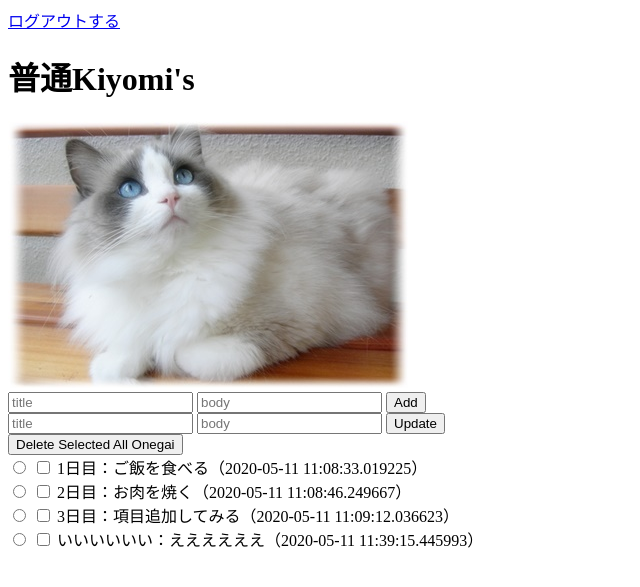
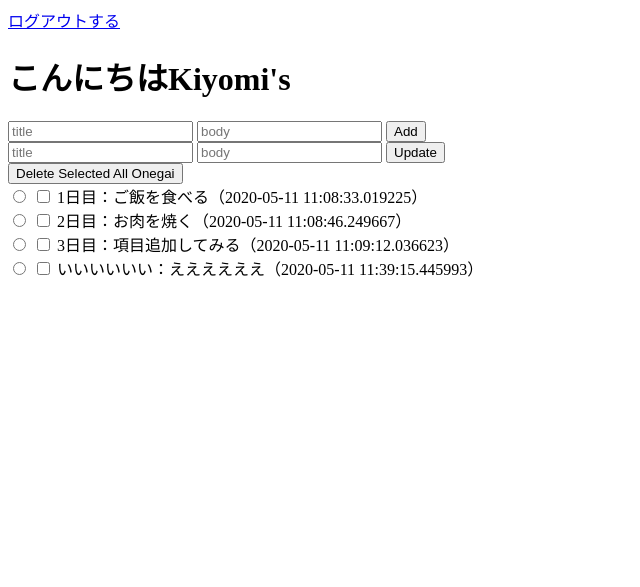
Before and after one commit to kiyomim/Backlog_Post, a Flask app: page / in a window 1280 px wide. Shown: the top 587 px of the page, without its empty margins (0-640 px from the left). Run offline with Flask 2, Linux system fonts and the light colour scheme; a user stored in the database is signed in; parts of the project's set-up code (start-up, migrations or seed data) failed here and were passed over.

Commit message:
app.pyのコメント修正、htmlの修正

```diff
--- a/app/app.py
+++ b/app/app.py
@@ -92,12 +92,13 @@ def logout():
     return redirect(url_for("top", status="logout"))
 
 
+# トップ画面
 @app.route("/top")
 def top():
     status = request.args.get("status")
     return render_template("top.html", status=status)
 
-
+# 新規登録
 @app.route("/newcomer")
 def newcomer():
     status = request.args.get("status")
--- a/app/templates/index.html
+++ b/app/templates/index.html
@@ -9,14 +9,12 @@
 
     <body>
     {% if name == "kiyomi" %}
-    <h1>スペシャル{{ name }}</h1>
+    <h1>ハロー{{ name }}</h1>
     {% elif name %}
-    <h1>普通{{name}}</h1>
+    <h1>こんにちは{{name}}</h1>
     {% else %}
-    <h1>普通のした</h1>
+    <h1>名無し。</h1>
     {% endif %}
-
-    <img src="/static/images/cat.jpg" alt="猫">
 
     <form action="/add" method="post">
         <input type="text" name="title" placeholder="title">
```
Also changed, not shown: models/onegai.db, 1 other file.
